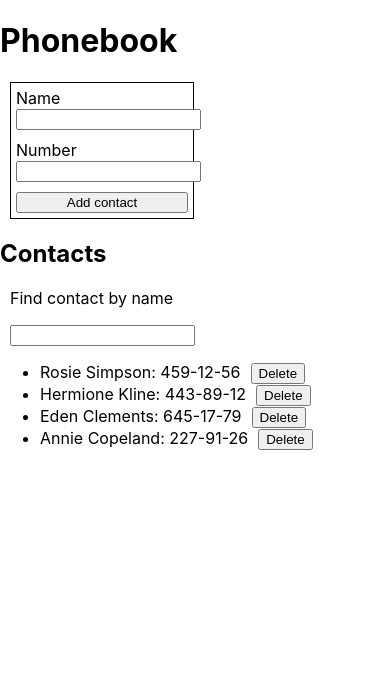
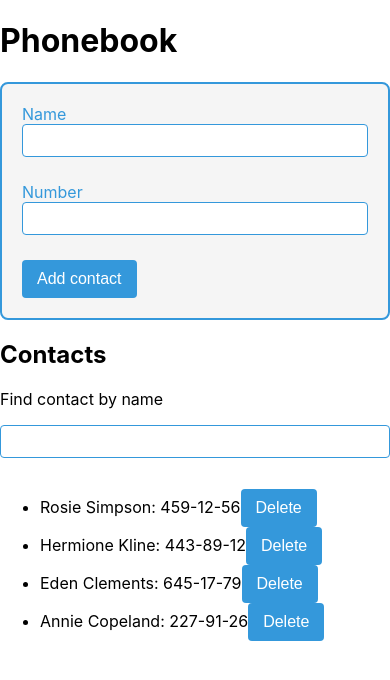
Before and after one commit to Evgeniy-x/goit-react-hw-04-phonebook, a React (Create React App) app: page / in a window 390 px wide. Shown: the top 680 px of the page. Built offline with nearby package versions, Linux system fonts and the light colour scheme.

Commit message:
Update Phonebook.module.css

```diff
--- a/src/components/Phonebook/Phonebook.module.css
+++ b/src/components/Phonebook/Phonebook.module.css
@@ -1,4 +1,4 @@
-.form {
+/* .form {
   margin: 10px;
   padding: 5px;
   width: 172px;
@@ -15,4 +15,42 @@
 .delete {
   margin-left: 10px;
   cursor: pointer;
+} */
+
+.form {
+  max-width: 400px;
+  margin: 20px auto;
+  padding: 20px;
+  border: 2px solid #3498db;
+  border-radius: 8px;
+  background-color: #f5f5f5;
 }
+
+label {
+  display: block;
+  margin-bottom: 10px;
+  color: #3498db;
+}
+
+input {
+  width: 100%;
+  padding: 8px;
+  margin-bottom: 15px;
+  box-sizing: border-box;
+  border: 1px solid #3498db;
+  border-radius: 4px;
+}
+
+button {
+  background-color: #3498db;
+  color: #fff;
+  padding: 10px 15px;
+  border: none;
+  border-radius: 4px;
+  cursor: pointer;
+  font-size: 16px;
+}
+
+button:hover {
+  background-color: #207bbf;
+}
```
